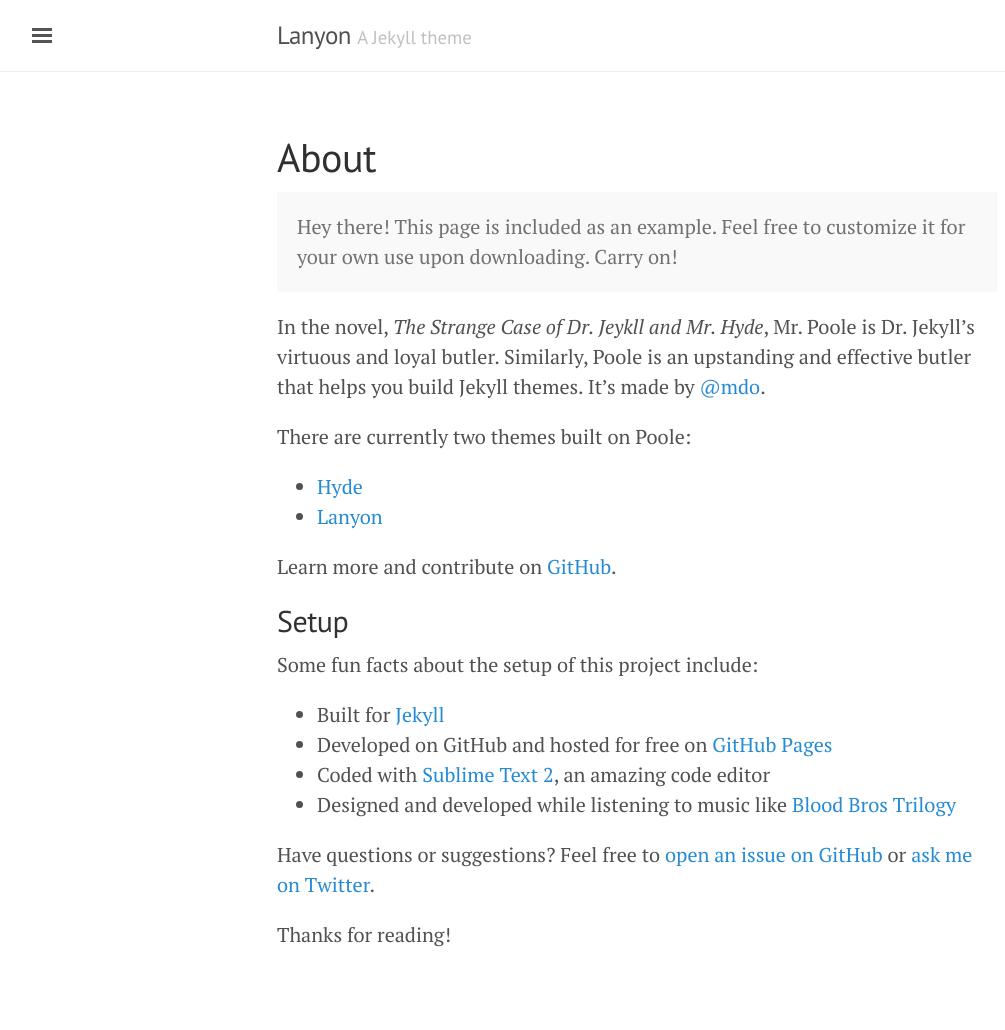
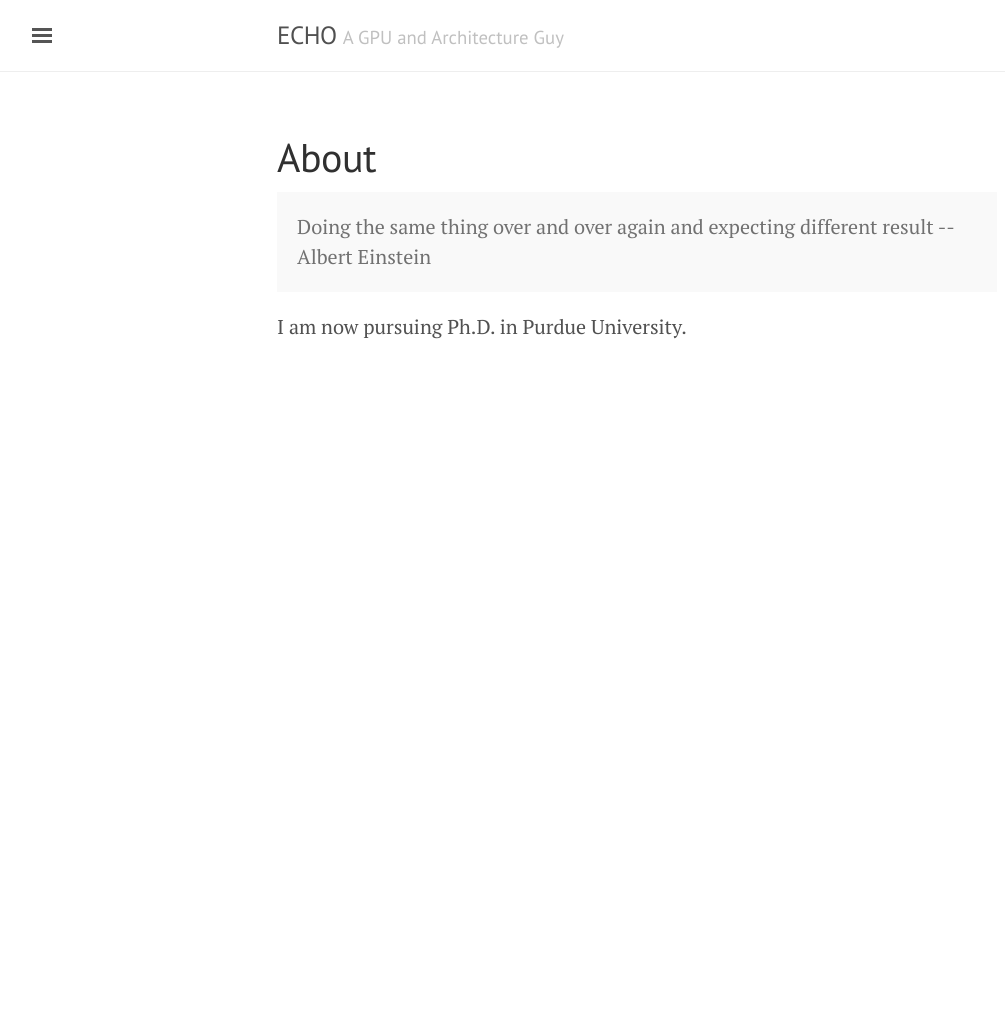
Before and after one commit to echoedit/echobrad.github.io, a Jekyll site: the page built from about.md, in a window 1280 px wide. Shown: the whole page, without its empty margins (3-1008 px from the left). Built offline with Jekyll 4.4.1, drawn with Linux system fonts in a browser that asks for light colours; after the commit the page ends 900 px from its top, so only the background shows below that.

Commit message:
Add first post and fix path
Signed-off-by: Mengchi Zhang <zhan2308@purdue.edu>

```diff
--- a/_config.yml
+++ b/_config.yml
@@ -5,19 +5,18 @@ permalink:           pretty
 #relative_permalinks: true
 
 # Setup
-title:               Lanyon
-tagline:             'A Jekyll theme'
-description:         'A reserved <a href="http://jekyllrb.com" target="_blank">Jekyll</a> theme that places the utmost gravity on content with a hidden drawer. Made by <a href="https://twitter.com/mdo" target="_blank">@mdo</a>.'
-url:                 http://lanyon.getpoole.com
+title:               ECHO
+tagline:             'A GPU and Architecture Guy'
+description:         'This is the blog for technical notes and shares'
 baseurl:             ''
 paginate:            5
 port:                4444
 
 # About/contact
 author:
-  name:              Mark Otto
-  url:               https://twitter.com/mdo
-  email:             markdotto@gmail.com
+  name:              Mengchi Zhang
+  url:               https://site.google.com/site/mengchizhang
+  email:             zhan2308@purdue.edu
 
 # Custom vars
 version:             1.0.0
--- a/_includes/sidebar.html
+++ b/_includes/sidebar.html
@@ -25,9 +25,6 @@
       {% endif %}
     {% endfor %}
 
-    <a class="sidebar-nav-item" href="{{ site.github.repo }}/archive/v{{ site.version }}.zip">Download</a>
-    <a class="sidebar-nav-item" href="{{ site.github.repo }}">GitHub project</a>
-    <span class="sidebar-nav-item">Currently v{{ site.version }}</span>
   </nav>
 
   <div class="sidebar-item">
--- a/about.md
+++ b/about.md
@@ -4,27 +4,7 @@ title: About
 ---
 
 <p class="message">
-  Hey there! This page is included as an example. Feel free to customize it for your own use upon downloading. Carry on!
+	Doing the same thing over and over again and expecting different result -- Albert Einstein
 </p>
 
-In the novel, *The Strange Case of Dr. Jeykll and Mr. Hyde*, Mr. Poole is Dr. Jekyll's virtuous and loyal butler. Similarly, Poole is an upstanding and effective butler that helps you build Jekyll themes. It's made by [@mdo](https://twitter.com/mdo).
-
-There are currently two themes built on Poole:
-
-* [Hyde](http://hyde.getpoole.com)
-* [Lanyon](http://lanyon.getpoole.com)
-
-Learn more and contribute on [GitHub](https://github.com/poole).
-
-## Setup
-
-Some fun facts about the setup of this project include:
-
-* Built for [Jekyll](http://jekyllrb.com)
-* Developed on GitHub and hosted for free on [GitHub Pages](https://pages.github.com)
-* Coded with [Sublime Text 2](http://sublimetext.com), an amazing code editor
-* Designed and developed while listening to music like [Blood Bros Trilogy](https://soundcloud.com/maddecent/sets/blood-bros-series)
-
-Have questions or suggestions? Feel free to [open an issue on GitHub](https://github.com/poole/issues/new) or [ask me on Twitter](https://twitter.com/mdo).
-
-Thanks for reading!
+I am now pursuing Ph.D. in Purdue University.
--- a/index.html
+++ b/index.html
@@ -7,7 +7,7 @@ title: Home
   {% for post in paginator.posts %}
   <div class="post">
     <h1 class="post-title">
-      <a href="{{ site.baseurl }}/{{ post.url }}">
+      <a href="{{ site.url }}/{{ post.url }}">
         {{ post.title }}
       </a>
     </h1>
```
Also changed, not shown: _posts/2016-11-19-first-post.md (added, +6 -0 lines), archive.md (added, +30 -0 lines), _draft/2013-12-31-whats-jekyll.md (renamed from _posts/2013-12-31-whats-jekyll.md), _draft/2014-01-01-example-content.md (renamed from _posts/2014-01-01-example-content.md), _draft/2014-01-02-introducing-lanyon.md (renamed from _posts/2014-01-02-introducing-lanyon.md).
